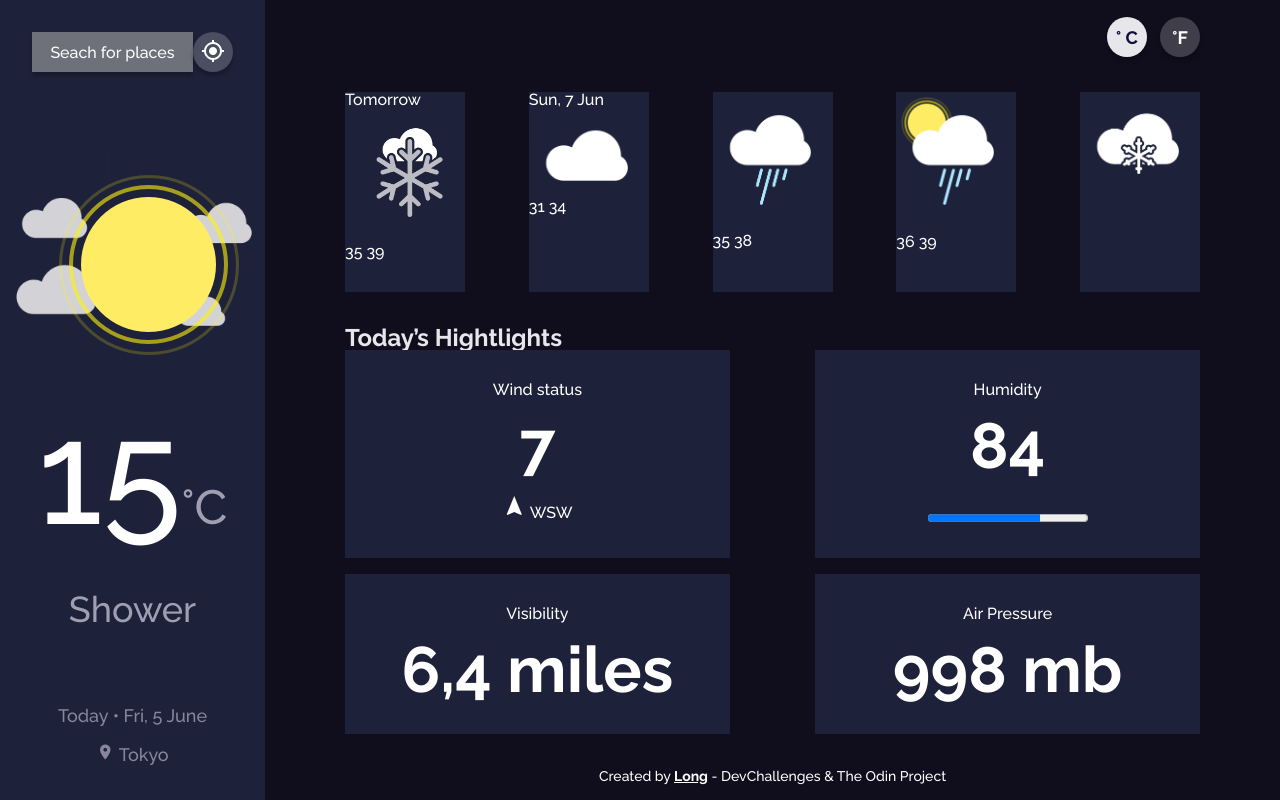
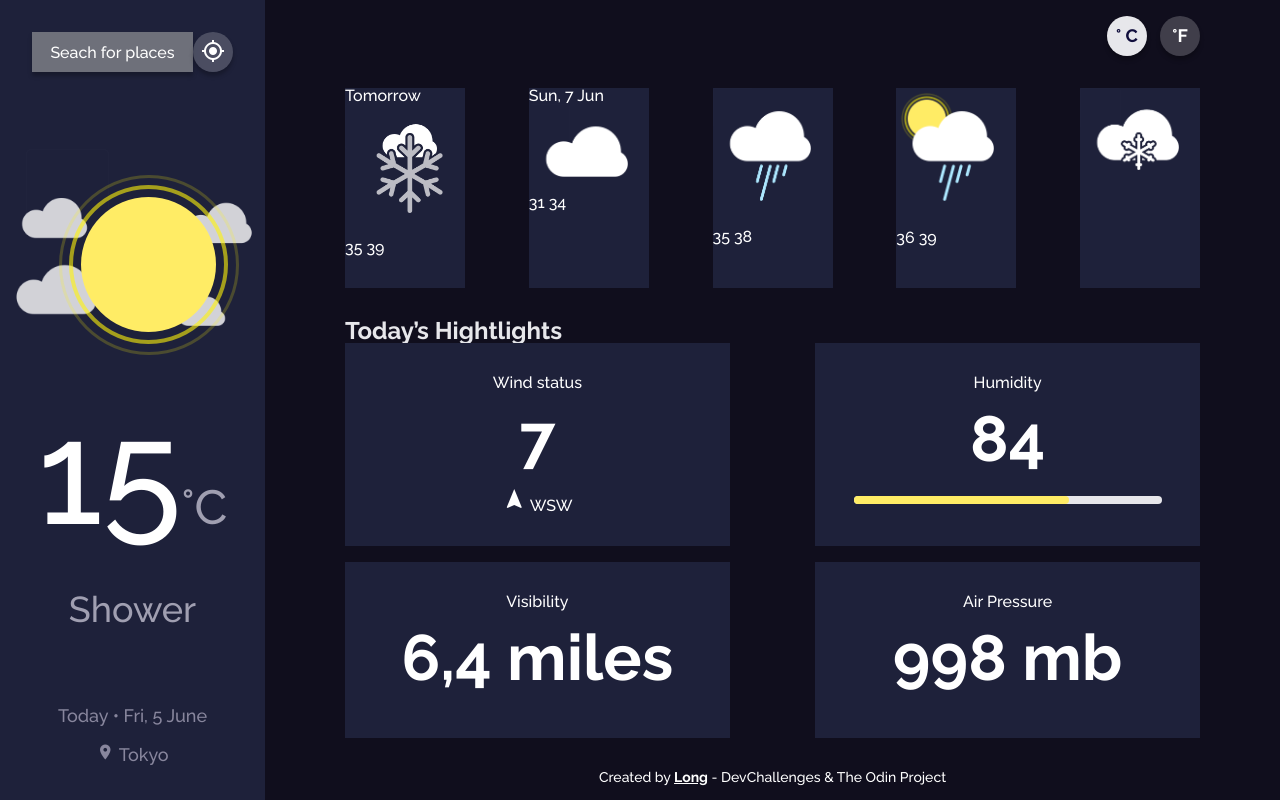
Before and after one commit to minhlong149/weather-app, a website: page src/template.html in a window 1280 px wide. Drawn offline with nearby package versions, Linux system fonts and the light colour scheme; files that its build step writes are made by us from their sources; files whose address does not match are found by name.

Commit message:
Styling highlight values

```diff
--- a/src/scss/_main.scss
+++ b/src/scss/_main.scss
@@ -82,7 +82,9 @@ body {
     font-weight: 700;
     font-size: 24px;
     color: #e7e7eb;
+    // padding: 1em 0;
   }
+
   &__highlight {
     display: flex;
     justify-content: space-between;
@@ -96,15 +98,45 @@ body {
   width: 45%;
   background: #1e213a;
 
-  padding: 1em 0;
+  padding: 2em 0;
 
   &__value {
     font-weight: 700;
     font-size: 64px;
+    padding: 1rem 0;
+
+    &::after {
+      font-weight: 500;
+      font-size: 36px;
+    }
+
+    &--wind::after {
+      content: "mps";
+    }
+
+    &--humid::after {
+      content: "%";
+    }
+
+    &--air::after {
+      content: "mb";
+    }
   }
 
-  > * {
-    margin: 1rem 0;
+  progress {
+    appearance: none;
+    width: 80%;
+    height: 0.5em;
+
+    &::-webkit-progress-bar {
+      background: #e7e7eb;
+      border-radius: 1em;
+    }
+
+    &[value]::-webkit-progress-value {
+      background: #ffec65;
+      border-radius: 1em;
+    }
   }
 }
 
```
